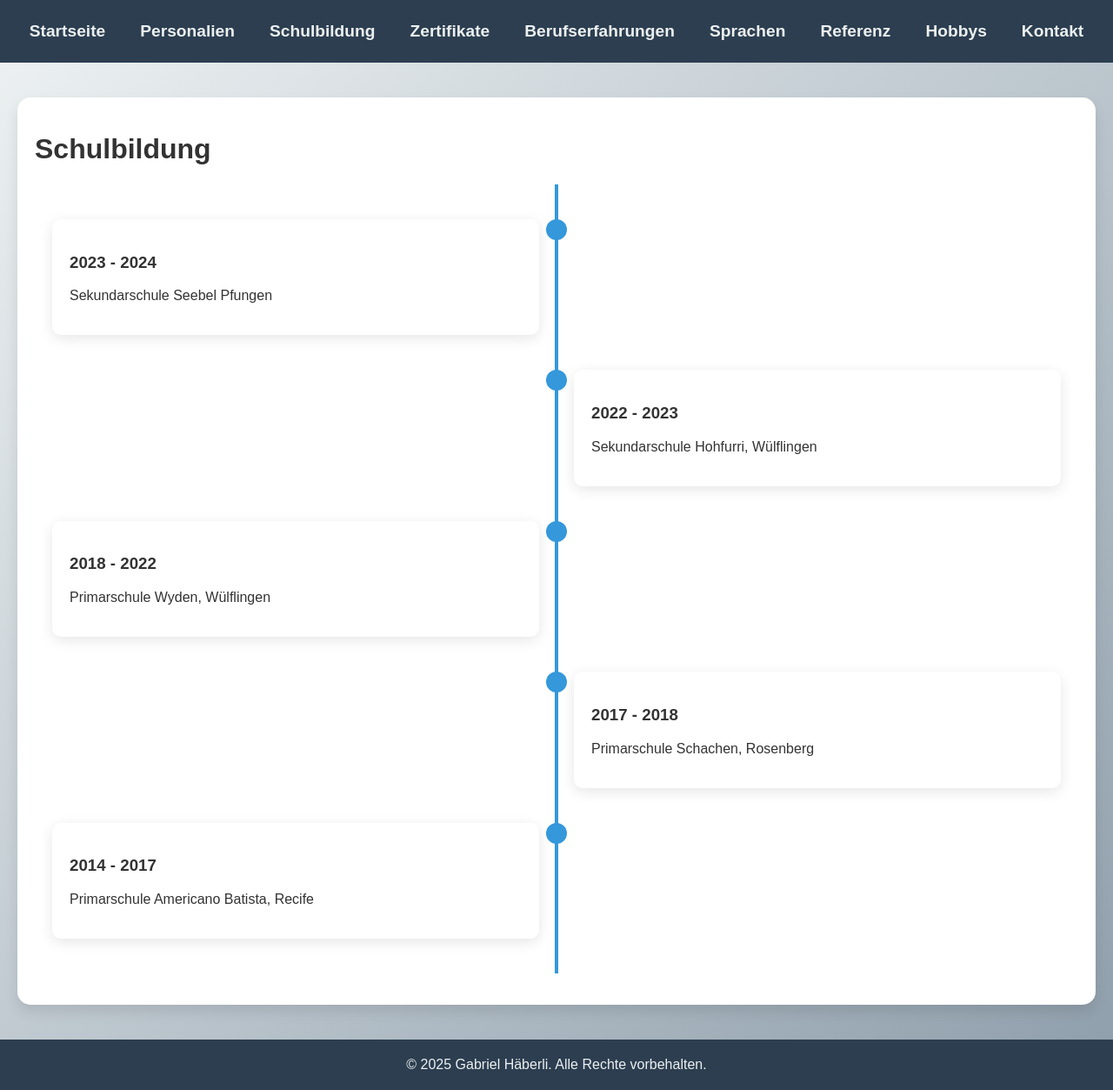
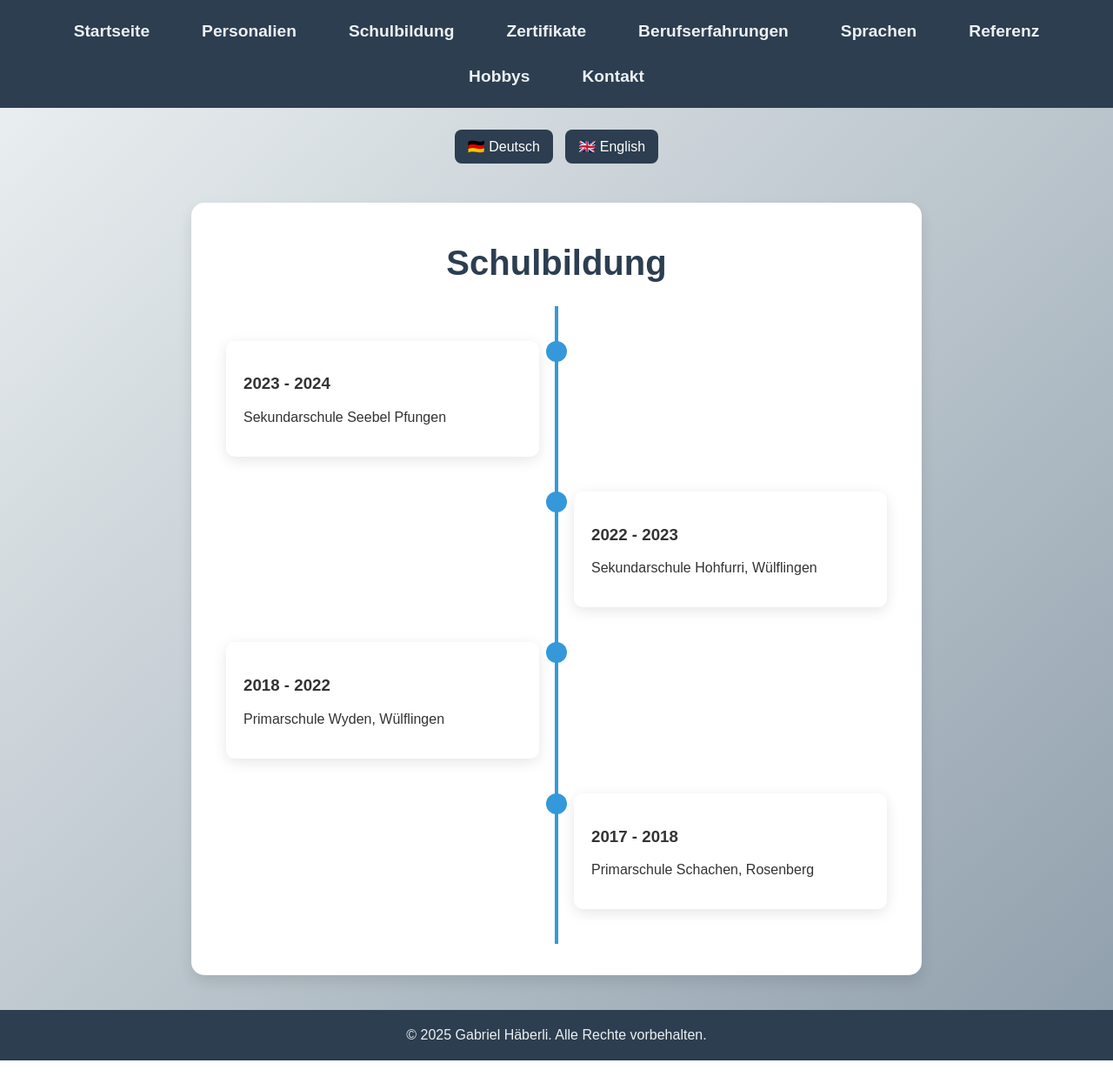
Before and after one commit to Gabriel-afk-cmd/My-Portfolio, a website: page bildung.html in a window 1280 px wide. Shown: the whole page at 87% size. After the commit the page ends 1219 px from the top, so only its background shows below. Drawn offline with Linux system fonts and the light colour scheme.

Commit message:
Update bildung.html

```diff
--- a/bildung.html
+++ b/bildung.html
@@ -5,12 +5,121 @@
     <meta name="viewport" content="width=device-width, initial-scale=1.0">
     <title>Schulbildung - Gabriel Häberli</title>
     <link rel="stylesheet" href="style.css">
+
+    <!-- Font Awesome for Icons -->
+    <link rel="stylesheet" href="https://cdnjs.cloudflare.com/ajax/libs/font-awesome/6.5.1/css/all.min.css">
+
+    <script>
+        const translations = {
+            en: {
+                "page-title": "Education",
+                "hero-title": "Education",
+                "edu-1": "Secondary School Seebel Pfungen",
+                "edu-2": "Secondary School Hohfurri, Wülflingen",
+                "edu-3": "Primary School Wyden, Wülflingen",
+                "edu-4": "Primary School Schachen, Rosenberg",
+                "edu-5": "Primary School Americano Batista, Recife"
+            },
+            de: {
+                "page-title": "Schulbildung",
+                "hero-title": "Schulbildung",
+                "edu-1": "Sekundarschule Seebel Pfungen",
+                "edu-2": "Sekundarschule Hohfurri, Wülflingen",
+                "edu-3": "Primarschule Wyden, Wülflingen",
+                "edu-4": "Primarschule Schachen, Rosenberg",
+                "edu-5": "Primarschule Americano Batista, Recife"
+            }
+        };
+
+        function switchLanguage(lang) {
+            localStorage.setItem("language", lang);
+            document.querySelector("title").textContent = translations[lang]["page-title"];
+            document.querySelectorAll("[data-lang]").forEach(el => {
+                el.textContent = translations[lang][el.getAttribute("data-lang")];
+            });
+        }
+
+        document.addEventListener("DOMContentLoaded", function() {
+            const savedLang = localStorage.getItem("language") || "de";
+            switchLanguage(savedLang);
+        });
+    </script>
+
     <style>
+        /* General Styles */
+        body {
+            font-family: 'Poppins', sans-serif;
+            background: linear-gradient(to bottom right, #eef2f3, #8e9eab);
+            color: #333;
+            margin: 0;
+            padding: 0;
+        }
+
+        /* Navigation Bar */
+        nav {
+            background-color: #2c3e50;
+            padding: 15px;
+            text-align: center;
+            position: sticky;
+            top: 0;
+            z-index: 1000;
+        }
+        nav a {
+            color: #ecf0f1;
+            margin: 0 10px;
+            text-decoration: none;
+            font-weight: 700;
+            font-size: 1.2em;
+            transition: color 0.3s ease;
+        }
+        nav a:hover {
+            color: #f39c12;
+        }
+
+        /* Language Switch */
+        .settings {
+            text-align: center;
+            margin-top: 20px;
+        }
+        .settings button {
+            background: #2c3e50;
+            color: white;
+            border: none;
+            padding: 10px 15px;
+            font-size: 1em;
+            cursor: pointer;
+            border-radius: 8px;
+            margin: 5px;
+            transition: background 0.3s ease;
+        }
+        .settings button:hover {
+            background: #f39c12;
+        }
+
+        /* Main Container */
+        .container {
+            max-width: 800px;
+            margin: 40px auto;
+            padding: 20px;
+            background: white;
+            border-radius: 15px;
+            box-shadow: 0 8px 16px rgba(0, 0, 0, 0.1);
+        }
+
+        /* Header */
+        header h1 {
+            text-align: center;
+            font-size: 2.5em;
+            color: #2c3e50;
+        }
+
+        /* Timeline */
         .timeline {
             position: relative;
             padding: 20px 0;
             list-style: none;
         }
+
         .timeline::before {
             content: '';
             position: absolute;
@@ -21,18 +130,22 @@
             background: #3498db;
             transform: translateX(-50%);
         }
+
         .timeline-item {
             padding: 20px;
             position: relative;
             width: 50%;
             box-sizing: border-box;
         }
+
         .timeline-item:nth-child(odd) {
             left: 0;
         }
+
         .timeline-item:nth-child(even) {
             left: 50%;
         }
+
         .timeline-item::before {
             content: '';
             position: absolute;
@@ -44,19 +157,51 @@
             border-radius: 50%;
             z-index: 1;
         }
+
         .timeline-item:nth-child(even)::before {
             left: -12px;
             right: auto;
         }
+
         .timeline-content {
             background: #fff;
             padding: 20px;
             border-radius: 10px;
             box-shadow: 0 4px 16px rgba(0, 0, 0, 0.1);
         }
+
+        @media (max-width: 768px) {
+            .timeline::before {
+                left: 10px;
+            }
+            .timeline-item {
+                width: 100%;
+                padding-left: 30px;
+            }
+            .timeline-item:nth-child(odd),
+            .timeline-item:nth-child(even) {
+                left: 0;
+            }
+            .timeline-item::before {
+                left: 0;
+                right: auto;
+            }
+        }
+
+        /* Footer */
+        footer {
+            text-align: center;
+            padding: 20px;
+            background-color: #2c3e50;
+            color: #ecf0f1;
+            font-size: 1em;
+            margin-top: 20px;
+        }
     </style>
 </head>
 <body>
+
+    <!-- Navigation (Stays in German) -->
     <nav>
         <a href="index.html">Startseite</a>
         <a href="personalien.html">Personalien</a>
@@ -68,43 +213,51 @@
         <a href="hobbys.html">Hobbys</a>
         <a href="kontakt.html">Kontakt</a>
     </nav>
+
+    <!-- Language Switch -->
+    <div class="settings">
+        <button onclick="switchLanguage('de')">🇩🇪 Deutsch</button>
+        <button onclick="switchLanguage('en')">🇬🇧 English</button>
+    </div>
+
+    <!-- Main Content -->
     <div class="container">
         <header>
-            <h1>Schulbildung</h1>
+            <h1 data-lang="hero-title">Schulbildung</h1>
         </header>
+
         <ul class="timeline">
             <li class="timeline-item">
                 <div class="timeline-content">
                     <h3>2023 - 2024</h3>
-                    <p>Sekundarschule Seebel Pfungen</p>
+                    <p data-lang="edu-1">Sekundarschule Seebel Pfungen</p>
                 </div>
             </li>
             <li class="timeline-item">
                 <div class="timeline-content">
                     <h3>2022 - 2023</h3>
-                    <p>Sekundarschule Hohfurri, Wülflingen</p>
+                    <p data-lang="edu-2">Sekundarschule Hohfurri, Wülflingen</p>
                 </div>
             </li>
             <li class="timeline-item">
                 <div class="timeline-content">
                     <h3>2018 - 2022</h3>
-                    <p>Primarschule Wyden, Wülflingen</p>
+                    <p data-lang="edu-3">Primarschule Wyden, Wülflingen</p>
                 </div>
             </li>
             <li class="timeline-item">
                 <div class="timeline-content">
                     <h3>2017 - 2018</h3>
-                    <p>Primarschule Schachen, Rosenberg</p>
-                </div>
-            </li>
-            <li class="timeline-item">
-                <div class="timeline-content">
-                    <h3>2014 - 2017</h3>
-                    <p>Primarschule Americano Batista, Recife</p>
+                    <p data-lang="edu-4">Primarschule Schachen, Rosenberg</p>
                 </div>
             </li>
         </ul>
     </div>
-    <footer>© 2025 Gabriel Häberli. Alle Rechte vorbehalten.</footer>
+
+    <!-- Footer -->
+    <footer>
+        © 2025 Gabriel Häberli. Alle Rechte vorbehalten.
+    </footer>
+
 </body>
 </html>
```
